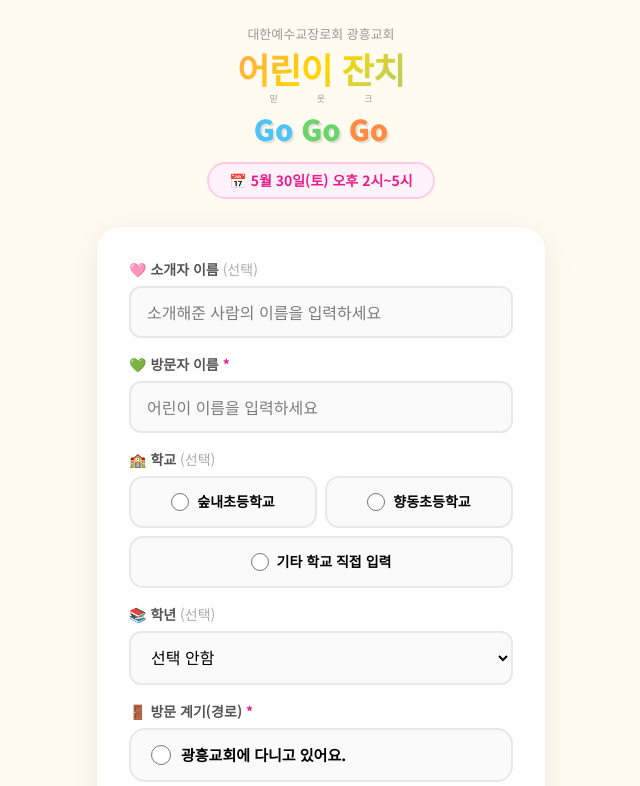
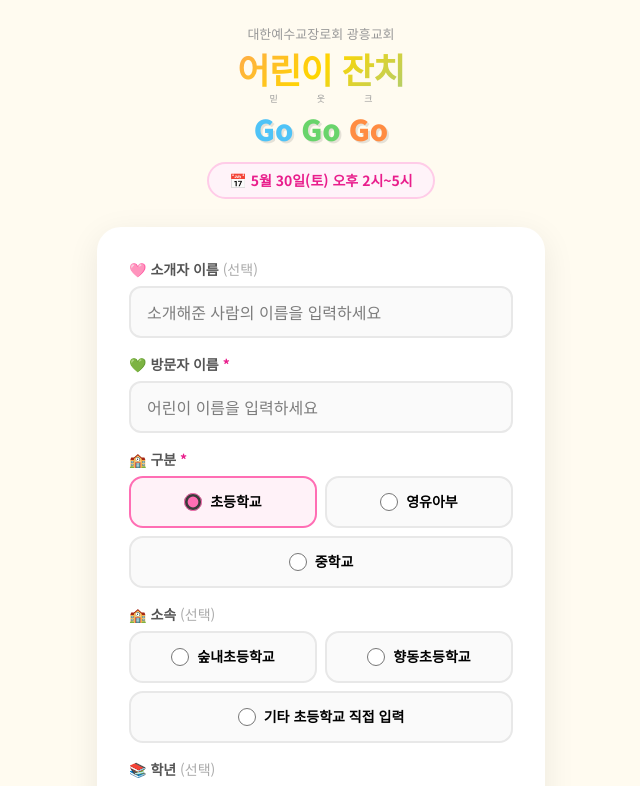
Before and after one commit to kyuky920/ghgogogo, a Next.js app: page / in a window 1280 px wide. Shown: the top 786 px of the page, without its empty margins (319-959 px from the left). Built offline with nearby package versions, Linux system fonts and the light colour scheme; no server answers.

Commit message:
Support infant and middle school registration

```diff
--- a/app/admin/page.tsx
+++ b/app/admin/page.tsx
@@ -60,16 +60,17 @@ export default function AdminPage() {
   }
 
   const handleExportCSV = () => {
-    const headers = ['이름', '등록구분', '등록경로', '현장참석', '소개자', '학교', '방문 계기', '학년(세)', '친구동반', '보호자동반', '등록시각', '체크시각']
+    const headers = ['이름', '학생구분', '등록구분', '등록경로', '현장참석', '소개자', '소속', '방문 계기', '학년/나이', '친구동반', '보호자동반', '등록시각', '체크시각']
     const rows = registrations.map(r => [
       r.visitor_name,
+      r.school_level === 'infant' ? '영유아부' : r.school_level === 'middle' ? '중학교' : '초등학교',
       r.registration_kind === 'preregister' ? '사전등록' : '현장등록',
       r.registration_source === 'manual' ? '수동등록' : '온라인등록',
       r.checked_in ? '체크완료' : '',
       r.introducer_name || '',
       r.school || '',
       r.visit_path || '',
-      r.grade || '',
+      r.grade ? (r.school_level === 'infant' ? `${r.grade}세` : `${r.grade}학년`) : '',
       r.with_friend ? '✓' : '',
       r.with_guardian ? '✓' : '',
       new Date(r.created_at).toLocaleString('ko-KR'),
@@ -232,7 +233,7 @@ export default function AdminPage() {
               <table style={{ width: '100%', borderCollapse: 'collapse', fontSize: '14px' }}>
                 <thead>
                   <tr style={{ background: '#F9F9F9' }}>
-                    {['#', '방문자', '등록구분', '등록경로', '현장참석', '소개자', '학교', '방문 계기', '학년', '친구', '보호자', '등록시각', ''].map(h => (
+                    {['#', '방문자', '학생구분', '등록구분', '등록경로', '현장참석', '소개자', '소속', '방문 계기', '학년/나이', '친구', '보호자', '등록시각', ''].map(h => (
                       <th key={h} style={{ padding: '12px 14px', textAlign: 'left', color: '#666', fontWeight: '700', whiteSpace: 'nowrap', borderBottom: '1px solid #F0F0F0' }}>{h}</th>
                     ))}
                   </tr>
@@ -242,6 +243,9 @@ export default function AdminPage() {
                     <tr key={r.id} style={{ borderBottom: '1px solid #F5F5F5' }}>
                       <td style={{ padding: '12px 14px', color: '#aaa', fontSize: '12px' }}>{filtered.length - i}</td>
                       <td style={{ padding: '12px 14px', fontWeight: '700', color: '#333' }}>{r.visitor_name}</td>
+                      <td style={{ padding: '12px 14px', color: '#666', whiteSpace: 'nowrap' }}>
+                        {r.school_level === 'infant' ? '영유아부' : r.school_level === 'middle' ? '중학교' : '초등학교'}
+                      </td>
                       <td style={{ padding: '12px 14px', color: '#666', whiteSpace: 'nowrap' }}>
                         {r.registration_kind === 'preregister' ? '사전등록' : '현장등록'}
                       </td>
@@ -272,7 +276,9 @@ export default function AdminPage() {
                       <td style={{ padding: '12px 14px', color: '#666' }}>{r.introducer_name || '-'}</td>
                       <td style={{ padding: '12px 14px', color: '#666' }}>{r.school || '-'}</td>
                       <td style={{ padding: '12px 14px', color: '#666', minWidth: '220px' }}>{r.visit_path || '-'}</td>
-                      <td style={{ padding: '12px 14px', color: '#666' }}>{r.grade ? `${r.grade}학년` : '-'}</td>
+                      <td style={{ padding: '12px 14px', color: '#666' }}>
+                        {r.grade ? (r.school_level === 'infant' ? `${r.grade}세` : `${r.grade}학년`) : '-'}
+                      </td>
                       <td style={{ padding: '12px 14px', textAlign: 'center' }}>
                         {r.with_friend ? <span style={{ color: '#4FC3F7', fontWeight: '700' }}>✓</span> : '-'}
                       </td>
--- a/components/RegisterForm.tsx
+++ b/components/RegisterForm.tsx
@@ -8,6 +8,7 @@ interface Props {
     id?: string
     visitor_name?: string
     introducer_name?: string | null
+    school_level?: 'elementary' | 'middle' | 'infant'
     school?: string | null
     visit_path?: string | null
     grade?: number | null
@@ -41,15 +42,21 @@ export default function RegisterForm({
     '홍보 현수막을 보고 왔어요.',
     '홍보 책자를 받고 왔어요.',
   ]
+  const initialSchoolLevel = initialData?.school_level || 'elementary'
   const isPresetSchool = initialData?.school ? presetSchools.includes(initialData.school) : false
   const isPresetVisitPath = initialData?.visit_path ? presetVisitPaths.includes(initialData.visit_path) : false
 
   const [visitorName, setVisitorName] = useState(initialData?.visitor_name || '')
   const [introducerName, setIntroducerName] = useState(initialData?.introducer_name || '')
+  const [schoolLevel, setSchoolLevel] = useState<'elementary' | 'middle' | 'infant'>(initialSchoolLevel)
   const [schoolOption, setSchoolOption] = useState(
-    initialData?.school ? (isPresetSchool ? initialData.school : 'other') : ''
+    initialSchoolLevel === 'elementary' && initialData?.school ? (isPresetSchool ? initialData.school : 'other') : ''
   )
-  const [customSchool, setCustomSchool] = useState(isPresetSchool ? '' : (initialData?.school || ''))
+  const [customSchool, setCustomSchool] = useState(
+    initialSchoolLevel === 'elementary'
+      ? (isPresetSchool ? '' : (initialData?.school || ''))
+      : (initialData?.school || '')
+  )
   const [visitPathOption, setVisitPathOption] = useState(
     initialData?.visit_path ? (isPresetVisitPath ? initialData.visit_path : 'other') : ''
   )
@@ -74,8 +81,24 @@ export default function RegisterForm({
       setError('참석 유형을 하나 이상 선택해주세요 🎈')
       return
     }
-    if (schoolOption === 'other' && !customSchool.trim()) {
+    if (schoolLevel === 'elementary' && schoolOption === 'other' && !customSchool.trim()) {
       setError('학교를 직접 선택했으면 학교 이름을 입력해주세요 🙏')
+      return
+    }
+    if (schoolLevel !== 'elementary' && !customSchool.trim()) {
+      setError(schoolLevel === 'infant' ? '유치원/어린이집 이름을 입력해주세요 🙏' : '학교 이름을 입력해주세요 🙏')
+      return
+    }
+    if (schoolLevel === 'elementary' && grade && (parseInt(grade) < 1 || parseInt(grade) > 6)) {
+      setError('초등학교는 1학년부터 6학년까지 선택할 수 있어요 🙏')
+      return
+    }
+    if (schoolLevel === 'middle' && grade && (parseInt(grade) < 1 || parseInt(grade) > 3)) {
+      setError('중학교는 1학년부터 3학년까지 선택할 수 있어요 🙏')
+      return
+    }
+    if (schoolLevel === 'infant' && grade && (parseInt(grade) < 1 || parseInt(grade) > 7)) {
+      setError('영유아부 나이는 1세부터 7세까지 입력해주세요 🙏')
       return
     }
     if (!visitPathOption.trim()) {
@@ -88,7 +111,9 @@ export default function RegisterForm({
     }
 
     const schoolValue =
-      schoolOption === 'other' ? customSchool.trim() : schoolOption.trim()
+      schoolLevel === 'elementary'
+        ? (schoolOption === 'other' ? customSchool.trim() : schoolOption.trim())
+        : customSchool.trim()
     const visitPathValue =
       visitPathOption === 'other' ? customVisitPath.trim() : visitPathOption.trim()
 
@@ -98,6 +123,7 @@ export default function RegisterForm({
       const payload = {
         visitor_name: visitorName.trim(),
         introducer_name: introducerName.trim() || null,
+        school_level: schoolLevel,
         school: schoolValue || null,
         visit_path: visitPathValue,
         grade: grade ? parseInt(grade) : null,
@@ -214,8 +240,54 @@ export default function RegisterForm({
 
           <div>
             <label style={{ display: 'block', fontSize: '14px', fontWeight: '700', marginBottom: '6px', color: '#555' }}>
-              🏫 학교 <span style={{ color: '#aaa', fontWeight: '400' }}>(선택)</span>
+              🏫 구분 <span style={{ color: '#E91E8C' }}>*</span>
             </label>
+            <div className="compact-choice-grid">
+              <label className={`compact-choice-card ${schoolLevel === 'elementary' ? 'checked' : ''}`}>
+                <input
+                  type="radio"
+                  name="school-level"
+                  checked={schoolLevel === 'elementary'}
+                  onChange={() => {
+                    setSchoolLevel('elementary')
+                    if (!schoolOption) setSchoolOption('숲내초등학교')
+                  }}
+                />
+                <span style={{ fontWeight: '600', fontSize: '14px' }}>초등학교</span>
+              </label>
+              <label className={`compact-choice-card ${schoolLevel === 'infant' ? 'checked' : ''}`}>
+                <input
+                  type="radio"
+                  name="school-level"
+                  checked={schoolLevel === 'infant'}
+                  onChange={() => {
+                    setSchoolLevel('infant')
+                    setSchoolOption('')
+                  }}
+                />
+                <span style={{ fontWeight: '600', fontSize: '14px' }}>영유아부</span>
+              </label>
+              <label className={`compact-choice-card ${schoolLevel === 'middle' ? 'checked' : ''}`} style={{ gridColumn: '1 / -1' }}>
+                <input
+                  type="radio"
+                  name="school-level"
+                  checked={schoolLevel === 'middle'}
+                  onChange={() => {
+                    setSchoolLevel('middle')
+                    setSchoolOption('')
+                  }}
+                />
+                <span style={{ fontWeight: '600', fontSize: '14px' }}>중학교</span>
+              </label>
+            </div>
+          </div>
+
+          <div>
+            <label style={{ display: 'block', fontSize: '14px', fontWeight: '700', marginBottom: '6px', color: '#555' }}>
+              🏫 소속 <span style={{ color: '#aaa', fontWeight: '400' }}>(선택)</span>
+            </label>
+            {schoolLevel === 'elementary' ? (
+              <>
                 <div className="compact-choice-grid">
                   <label className={`compact-choice-card ${schoolOption === '숲내초등학교' ? 'checked' : ''}`}>
                     <input
@@ -242,25 +314,46 @@ export default function RegisterForm({
                       checked={schoolOption === 'other'}
                       onChange={() => setSchoolOption('other')}
                     />
-                <span style={{ fontWeight: '600', fontSize: '14px' }}>기타 학교 직접 입력</span>
+                    <span style={{ fontWeight: '600', fontSize: '14px' }}>기타 초등학교 직접 입력</span>
                   </label>
                 </div>
                 {schoolOption === 'other' && (
                   <input
                     className="input-field"
                     type="text"
-                placeholder="학교명을 입력하세요"
+                    placeholder="초등학교 이름을 입력하세요"
                     value={customSchool}
                     onChange={e => setCustomSchool(e.target.value)}
                     style={{ marginTop: '8px' }}
+                  />
+                )}
+              </>
+            ) : (
+              <input
+                className="input-field"
+                type="text"
+                placeholder={schoolLevel === 'infant' ? '유치원/어린이집 이름을 입력하세요' : '중학교 이름을 입력하세요'}
+                value={customSchool}
+                onChange={e => setCustomSchool(e.target.value)}
               />
             )}
           </div>
 
           <div>
             <label style={{ display: 'block', fontSize: '14px', fontWeight: '700', marginBottom: '6px', color: '#555' }}>
-              📚 학년 <span style={{ color: '#aaa', fontWeight: '400' }}>(선택)</span>
+              {schoolLevel === 'infant' ? '🧸 나이' : '📚 학년'} <span style={{ color: '#aaa', fontWeight: '400' }}>(선택)</span>
             </label>
+            {schoolLevel === 'infant' ? (
+              <input
+                className="input-field"
+                type="number"
+                placeholder="예: 5"
+                min="1"
+                max="7"
+                value={grade}
+                onChange={e => setGrade(e.target.value)}
+              />
+            ) : (
               <select
                 className="input-field"
                 value={grade}
@@ -270,10 +363,11 @@ export default function RegisterForm({
                 <option value="1">1학년</option>
                 <option value="2">2학년</option>
                 <option value="3">3학년</option>
-              <option value="4">4학년</option>
-              <option value="5">5학년</option>
-              <option value="6">6학년</option>
+                {schoolLevel === 'elementary' && <option value="4">4학년</option>}
+                {schoolLevel === 'elementary' && <option value="5">5학년</option>}
+                {schoolLevel === 'elementary' && <option value="6">6학년</option>}
               </select>
+            )}
           </div>
 
           <div>
--- a/lib/supabase.ts
+++ b/lib/supabase.ts
@@ -12,6 +12,7 @@ export type Registration = {
   id: string
   visitor_name: string
   introducer_name: string | null
+  school_level: 'elementary' | 'middle' | 'infant'
   school: string | null
   visit_path: string | null
   grade: number | null
```
Also changed, not shown: 1 other file (tests, documents, lock files or other folders). Lines whose indentation alone changed are shown as unchanged.
